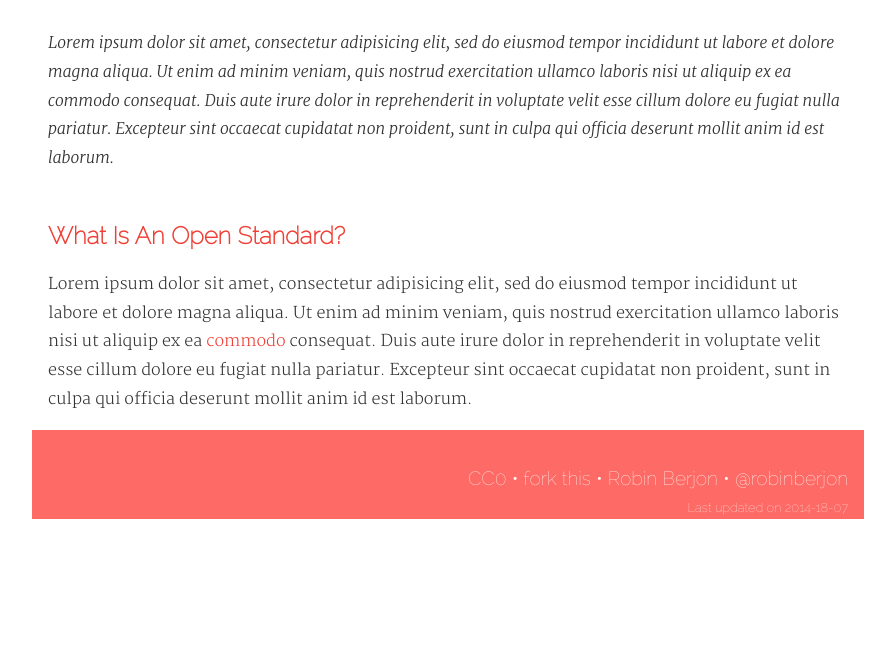
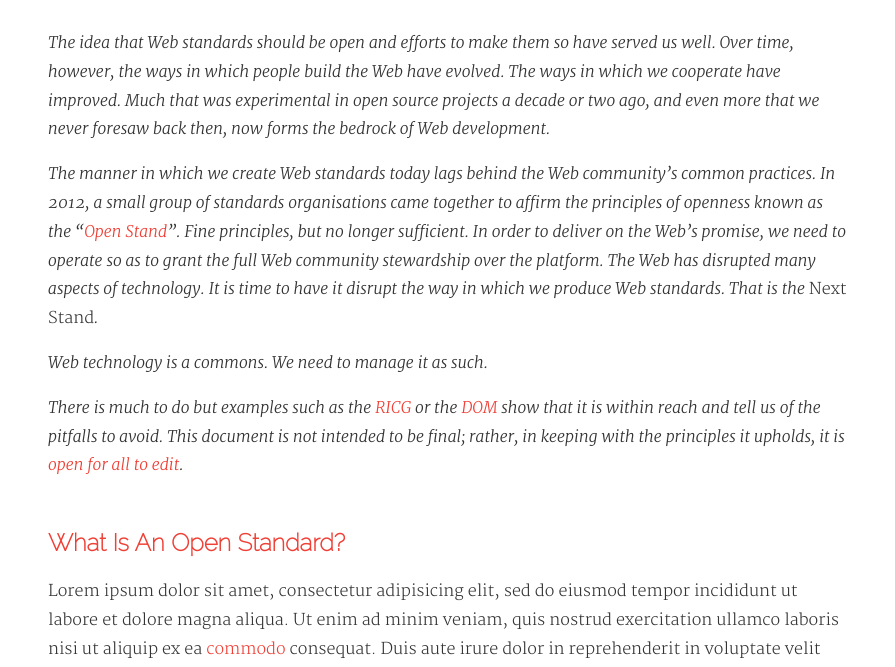
Before and after one commit to darobin/after5, a plain HTML site: page index.html in a window 1280 px wide. Shown: the part 124-791 px from the top of the page, without its empty margins (192-1087 px from the left). Drawn offline with Linux system fonts and the light colour scheme.

Commit message:
blurb done

```diff
--- a/css/release-the-kraken.css
+++ b/css/release-the-kraken.css
@@ -91,6 +91,9 @@ div.blurb {
     font-style: italic;
     margin-top: 2em;
 }
+.blurb em {
+    font-style: normal;
+}
 a {
     color:  rgb(239, 64, 54);
     text-decoration:    none;
--- a/index.html
+++ b/index.html
@@ -1,37 +1,56 @@
 <!DOCTYPE html>
-<html lang='en'>
+<html lang="en">
   <head>
-    <meta charset='utf-8'>
-    <meta name='viewport' content='width=device-width'>
+    <meta charset="utf-8">
+    <meta name="viewport" content="width=device-width">
     <title>The Next Stand</title>
-    <link rel='stylesheet' href='css/release-the-kraken.css'>
+    <link rel="stylesheet" href="css/release-the-kraken.css">
   </head>
   <body>
     <header>
       <h1>The Next Stand</h1>
     </header>
-    <div class='content'>
-      <div class='blurb'>
+    <div class="content">
+      <div class="blurb">
         <p>
-          Lorem ipsum dolor sit amet, consectetur adipisicing elit, sed do eiusmod tempor incididunt
-          ut labore et dolore magna aliqua. Ut enim ad minim veniam, quis nostrud exercitation ullamco
-          laboris nisi ut aliquip ex ea commodo consequat. Duis aute irure dolor in reprehenderit in
-          voluptate velit esse cillum dolore eu fugiat nulla pariatur. Excepteur sint occaecat
-          cupidatat non proident, sunt in culpa qui officia deserunt mollit anim id est laborum.
+          The idea that Web standards should be open and efforts to make them so have served us
+          well. Over time, however, the ways in which people build the Web have evolved. The ways in
+          which we cooperate have improved. Much that was experimental in open source projects a
+          decade or two ago, and even more that we never foresaw back then, now forms the bedrock of
+          Web development.
+        </p>
+        <p>
+          The manner in which we create Web standards today lags behind the Web community’s
+          common practices. In 2012, a small group of standards organisations came together to
+          affirm the principles of openness known as the “<a
+          href='http://open-stand.org/principles/'>Open Stand</a>”. Fine principles, but
+          no longer sufficient. In order to deliver on the Web’s promise, we need to operate so as
+          to grant the full Web community stewardship over the platform. The Web has disrupted many
+          aspects of technology. It is time to have it disrupt the way in which we produce Web
+          standards. That is the <em>Next Stand</em>.
+        </p>
+        <p>
+          Web technology is a commons. We need to manage it as such.
+        </p>
+        <p>
+          There is much to do but examples such as the
+          <a href='http://responsiveimages.org/'>RICG</a> or the
+          <a href='http://dom.spec.whatwg.org/'>DOM</a> show that it is within reach and
+          tell us of the pitfalls to avoid. This document is not intended to be final; rather, in
+          keeping with the principles it upholds, it is
+          <a href='https://github.com/darobin/the-next-stand'>open for all to edit</a>.
         </p>
         <!--
-          Make it clear this is in reference to OpenStand
           Make it clear that pull requests are welcome, even encouraged
-          Web technology is a commons. We need to manage it as such.
           RICG as a great example, we need more of this
         -->
       </div>
-      <section id='open'>
+      <section id="open">
         <h2>What Is An Open Standard?</h2>
         <p>
           Lorem ipsum dolor sit amet, consectetur adipisicing elit, sed do eiusmod tempor incididunt
           ut labore et dolore magna aliqua. Ut enim ad minim veniam, quis nostrud exercitation
-          ullamco laboris nisi ut aliquip ex ea <a href=''>commodo</a> consequat. Duis aute irure dolor in
+          ullamco laboris nisi ut aliquip ex ea <a href="">commodo</a> consequat. Duis aute irure dolor in
           reprehenderit in voluptate velit esse cillum dolore eu fugiat nulla pariatur. Excepteur
           sint occaecat cupidatat non proident, sunt in culpa qui officia deserunt mollit anim id
           est laborum.
@@ -59,13 +78,13 @@
 
     <footer>
       <p>
-        <a href='http://creativecommons.org/publicdomain/zero/1.0/'>CC0</a> •
-        <a href='https://github.com/darobin/the-next-stand'>fork this</a> •
-        <a href='http://berjon.com/'>Robin Berjon</a> •
-        <a href='http://twitter.com/robinberjon'>@robinberjon</a>
+        <a href="http://creativecommons.org/publicdomain/zero/1.0/">CC0</a> •
+        <a href="https://github.com/darobin/the-next-stand">fork this</a> •
+        <a href="http://berjon.com/">Robin Berjon</a> •
+        <a href="https://twitter.com/robinberjon">@robinberjon</a>
       </p>
-      <p class='last'>
-        Last updated on <span id='last-update'>...</span>
+      <p class="last">
+        Last updated on <span id="last-update">...</span>
       </p>
       <!--
         XXX
@@ -74,11 +93,10 @@
     </footer>
     <script>
       if (document.lastModified) {
-          document.lastModified.replace(/(\d\d)\/(\d\d)\/(\d{4})/, function (m, day, month, year) {
+          document.lastModified.replace(/(\d\d)\/(\d\d)\/(\d{4})/, function (m, month, day, year) {
               document.getElementById("last-update").textContent = [year, month, day].join("-");
           });
       }
-
     </script>
   </body>
 </html>
```
